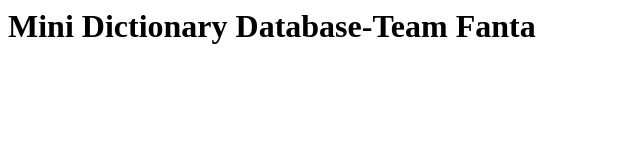
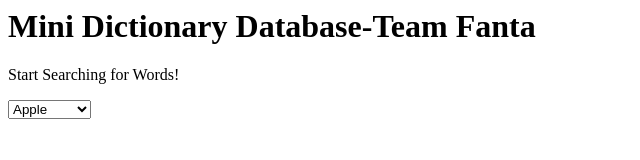
Before and after one commit to Jny7/Jny7.github.io, a plain HTML site: page index.html in a window 1280 px wide. Shown: the whole page, without its empty margins (0-640 px from the left). Drawn offline with Linux system fonts and the light colour scheme.

Commit message:
Update index.html

```diff
--- a/index.html
+++ b/index.html
@@ -2,7 +2,15 @@
 
 <body>
   <h1>Mini Dictionary Database-Team Fanta</h1>
-  <p></p>
+  <p>Start Searching for Words!</p>
+  <select name = "wordstosearch">
+    <option value="apple">Apple</option>
+    <option value="bat">Bat</option>
+    <option value="cat">Cat</option>
+    <option value="dessert">Dessert</option>
+    <option value="enormous">Enormous</option>
+    <option value="flute">Flute</option>
+  </select>
 </body>
 
 </html>
```
